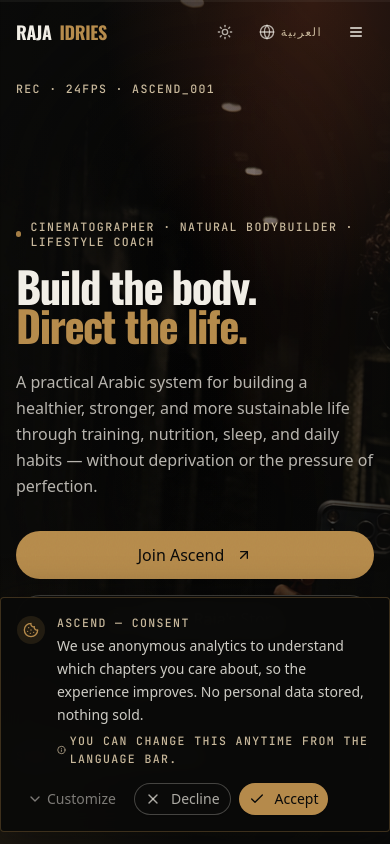
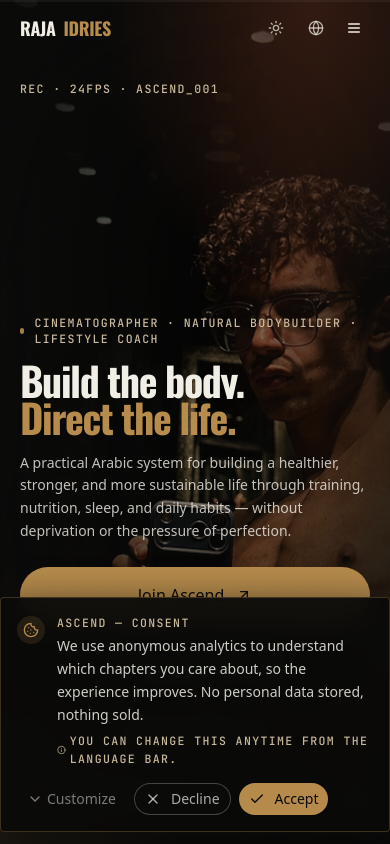
Before and after one commit to MansaMusaMogule86/raj, a Next.js app: page / in a window 390 px wide. Built offline with nearby package versions, Linux system fonts and the light colour scheme; a web font is replaced by a local one.

Commit message:
feat: implement high-end mobile hero redesign

```diff
--- a/src/components/sections/cold-open-hero.tsx
+++ b/src/components/sections/cold-open-hero.tsx
@@ -45,7 +45,7 @@ export function ColdOpenHero() {
   return (
     <section
       id="top"
-      className="relative min-h-[100svh] w-full overflow-hidden bg-obsidian"
+      className="relative min-h-[100svh] w-full overflow-hidden bg-obsidian pb-[env(safe-area-inset-bottom)]"
       aria-label="Cold open"
     >
       {/* Background: ambient cinematic layer with poster fallback (lazy video slot reserved) */}
@@ -61,14 +61,14 @@ export function ColdOpenHero() {
           priority
         />
         {/* Cinematic gradients + vignette */}
-        <div className="absolute inset-0 bg-gradient-to-t from-obsidian via-obsidian/30 to-obsidian/60" />
-        <div className="absolute inset-0 bg-gradient-to-r from-obsidian/70 via-transparent to-obsidian/40 rtl:bg-gradient-to-l" />
+        <div className="absolute inset-0 bg-gradient-to-t from-obsidian via-obsidian/40 sm:via-obsidian/30 to-obsidian/60" />
+        <div className="absolute inset-0 bg-gradient-to-r from-obsidian/90 sm:from-obsidian/70 via-transparent to-obsidian/40 rtl:bg-gradient-to-l" />
         <div className="vignette" />
         <div className="light-leak" />
       </motion.div>
 
       {/* Top film metadata bar */}
-      <div className="absolute top-20 md:top-24 inset-x-0 z-10 flex items-center justify-between px-4 md:px-8 max-w-7xl mx-auto pointer-events-none">
+      <div className="absolute top-[calc(env(safe-area-inset-top)+5rem)] md:top-24 inset-x-0 z-10 flex items-center justify-between px-5 md:px-8 max-w-7xl mx-auto pointer-events-none">
         <Timecode className="text-bone/60">REC · 24FPS · ASCEND_001</Timecode>
         <Timecode className="text-bone/60 hidden sm:inline">TC 00:00:01:00</Timecode>
       </div>
@@ -99,7 +99,7 @@ export function ColdOpenHero() {
       </AnimatePresence>
 
       {/* Main hero content */}
-      <div className="relative z-30 min-h-[100svh] flex flex-col justify-end px-4 md:px-8 pb-20 md:pb-28 max-w-7xl mx-auto pt-28">
+      <div className="relative z-30 min-h-[100svh] flex flex-col justify-end px-5 md:px-8 pb-10 sm:pb-20 md:pb-28 max-w-7xl mx-auto pt-32 sm:pt-28">
         {/* Kicker line */}
         <motion.div
           initial={{ opacity: 0, y: 20 }}
@@ -114,7 +114,7 @@ export function ColdOpenHero() {
         </motion.div>
 
         {/* Headline — masked reveal */}
-        <h1 className={`display text-bone text-[11vw] leading-[0.95] sm:text-7xl md:text-8xl lg:text-9xl max-w-5xl ${ar ? "display-ar" : ""}`}>
+        <h1 className={`display text-bone text-[clamp(2.5rem,10vw,4.5rem)] leading-[0.95] sm:text-7xl md:text-8xl lg:text-9xl max-w-[340px] sm:max-w-5xl ${ar ? "display-ar" : ""}`}>
           <span className="block overflow-hidden">
             <motion.span
               className="block"
@@ -142,7 +142,7 @@ export function ColdOpenHero() {
           initial={{ opacity: 0, y: 16 }}
           animate={{ opacity: phase >= 2 ? 1 : 0, y: phase >= 2 ? 0 : 16 }}
           transition={{ duration: 0.7, delay: reduce ? 0 : 0.55 }}
-          className={`mt-6 max-w-2xl text-bone/75 text-base sm:text-lg leading-relaxed ${ar ? "text-right" : ""}`}
+          className={`mt-4 sm:mt-6 max-w-2xl text-bone/80 text-sm sm:text-lg leading-relaxed ${ar ? "text-right" : ""}`}
         >
           {ar
             ? "نظام عربي عملي لبناء حياة أصح وأقوى وأكثر استدامة، عبر التمرين والتغذية والنوم والعادات اليومية — بدون حرمان أو ضغط المثالية."
@@ -155,9 +155,9 @@ export function ColdOpenHero() {
           animate={phase >= 2 ? "show" : "hidden"}
           variants={{
             hidden: { opacity: 0 },
-            show: { opacity: 1, transition: { staggerChildren: reduce ? 0 : 0.12, delayChildren: reduce ? 0 : 0.75 } },
+            show: { opacity: 1, transition: { staggerChildren: reduce ? 0 : 0.08, delayChildren: reduce ? 0 : 0.75 } },
           }}
-          className="mt-8 flex flex-col sm:flex-row items-stretch sm:items-center gap-4 w-full sm:w-auto"
+          className="mt-6 sm:mt-8 flex flex-col sm:flex-row items-stretch sm:items-center gap-3 sm:gap-4 w-full sm:w-auto"
         >
           <motion.div
             variants={{ hidden: { opacity: 0, y: 16 }, show: { opacity: 1, y: 0, transition: { duration: 0.6, ease: [0.2, 0.7, 0.1, 1] } } }}
@@ -166,7 +166,7 @@ export function ColdOpenHero() {
           <Button
             asChild
             size="lg"
-            className="bg-brass text-obsidian hover:bg-brass/90 rounded-full text-base px-7 h-12 glow-brass w-full sm:w-auto"
+            className="bg-brass text-obsidian hover:bg-brass/90 rounded-full text-base sm:px-7 h-14 sm:h-12 glow-brass w-full sm:w-auto"
           >
             <a
               href={ascend.checkoutUrl}
@@ -186,7 +186,7 @@ export function ColdOpenHero() {
             asChild
             variant="outline"
             size="lg"
-            className="rounded-full border-bone/25 text-bone hover:bg-bone/5 text-base px-7 h-12 w-full sm:w-auto"
+            className="rounded-full border-bone/25 text-bone hover:bg-bone/5 text-base sm:px-7 h-14 sm:h-12 w-full sm:w-auto"
           >
             <a href="#story">
               <Play className="h-4 w-4 me-2" />
@@ -202,7 +202,7 @@ export function ColdOpenHero() {
             asChild
             variant="ghost"
             size="lg"
-            className="text-bone/70 hover:text-bone hover:bg-bone/5 rounded-full text-base h-12 w-full sm:w-auto"
+            className="text-bone/70 hover:text-bone hover:bg-bone/5 rounded-full text-sm sm:text-base h-12 sm:h-12 w-full sm:w-auto mt-1 sm:mt-0"
           >
             <a href="#method">{t(ctas.exploreMethod)}</a>
           </Button>
@@ -214,7 +214,7 @@ export function ColdOpenHero() {
           initial={{ opacity: 0 }}
           animate={{ opacity: phase >= 2 ? 1 : 0 }}
           transition={{ duration: 0.7, delay: reduce ? 0 : 1.1 }}
-          className="mt-10 flex items-center justify-between"
+          className="mt-8 sm:mt-10 flex items-center justify-between"
         >
           <span className="tc text-bone/40">
             {ar ? "اضغط الفصول بالأعلى للتنقّل" : "Scroll for the chapters"}
--- a/src/components/site/cinematic-background.tsx
+++ b/src/components/site/cinematic-background.tsx
@@ -66,7 +66,7 @@ export function CinematicBackground({
       <img
         src={posterSrc}
         alt={alt}
-        className="h-full w-full object-cover object-center"
+        className="h-full w-full object-cover object-[65%_top] md:object-center"
         fetchPriority={priority ? "high" : "auto"}
       />
 
@@ -74,7 +74,7 @@ export function CinematicBackground({
       {videoSrc && !reduce && inView && (
         <video
           ref={videoRef}
-          className={`absolute inset-0 h-full w-full object-cover object-center transition-opacity duration-1000 ${
+          className={`absolute inset-0 h-full w-full object-cover object-[65%_top] md:object-center transition-opacity duration-1000 ${
             videoLoaded ? "opacity-100" : "opacity-0"
           }`}
           src={videoSrc}
--- a/src/components/site/nav.tsx
+++ b/src/components/site/nav.tsx
@@ -58,11 +58,11 @@ export function Nav() {
 
   return (
     <header
-      className={`fixed top-0 inset-x-0 z-50 transition-colors duration-500 ${
+      className={`fixed top-0 inset-x-0 z-50 transition-colors duration-500 pt-[env(safe-area-inset-top)] ${
         scrolled ? "bg-obsidian/85 backdrop-blur-md border-b border-bone/10" : "bg-transparent"
       }`}
     >
-      <nav className="mx-auto flex h-16 md:h-20 max-w-7xl items-center justify-between px-4 md:px-8">
+      <nav className="mx-auto flex h-14 md:h-20 max-w-7xl items-center justify-between px-5 md:px-8">
         {/* Brand */}
         <button
           onClick={() => window.scrollTo({ top: 0, behavior: "smooth" })}
@@ -102,7 +102,7 @@ export function Nav() {
         </div>
 
         {/* Right cluster */}
-        <div className="flex items-center gap-1.5 sm:gap-2.5 flex-shrink-0">
+        <div className="flex items-center gap-1 sm:gap-2.5 flex-shrink-0">
           <CommandPaletteTrigger onOpen={() => {
             // Dispatch the Cmd+K shortcut programmatically since the palette listens at window level
             window.dispatchEvent(new KeyboardEvent("keydown", { key: "k", metaKey: true }));
@@ -112,11 +112,11 @@ export function Nav() {
             variant="ghost"
             size="sm"
             onClick={() => setLang(lang === "en" ? "ar" : "en")}
-            className="text-bone/70 hover:text-bone hover:bg-bone/5 gap-1.5 px-2 sm:px-3"
+            className="text-bone/70 hover:text-bone hover:bg-bone/5 gap-1.5 px-2 sm:px-3 h-8 sm:h-9"
             aria-label="Switch language"
           >
-            <Globe className="h-3.5 w-3.5" />
-            <span className="tc text-xs">{lang === "en" ? "العربية" : "EN"}</span>
+            <Globe className="h-4 w-4 sm:h-3.5 sm:w-3.5" />
+            <span className="tc text-xs hidden sm:inline">{lang === "en" ? "العربية" : "EN"}</span>
           </Button>
 
           <Button
@@ -134,7 +134,7 @@ export function Nav() {
           {/* Mobile menu */}
           <Sheet open={open} onOpenChange={setOpen}>
             <SheetTrigger asChild>
-              <Button variant="ghost" size="icon" className="xl:hidden text-bone p-1" aria-label="Open menu">
+              <Button variant="ghost" size="icon" className="xl:hidden text-bone p-1 h-8 w-8 sm:h-9 sm:w-9" aria-label="Open menu">
                 <Menu className="h-5 w-5" />
               </Button>
             </SheetTrigger>
```
